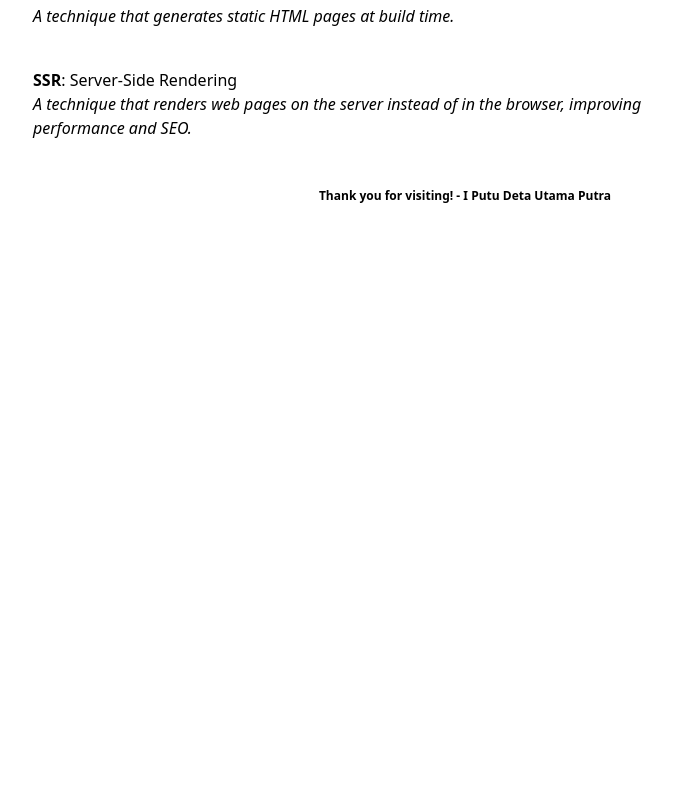
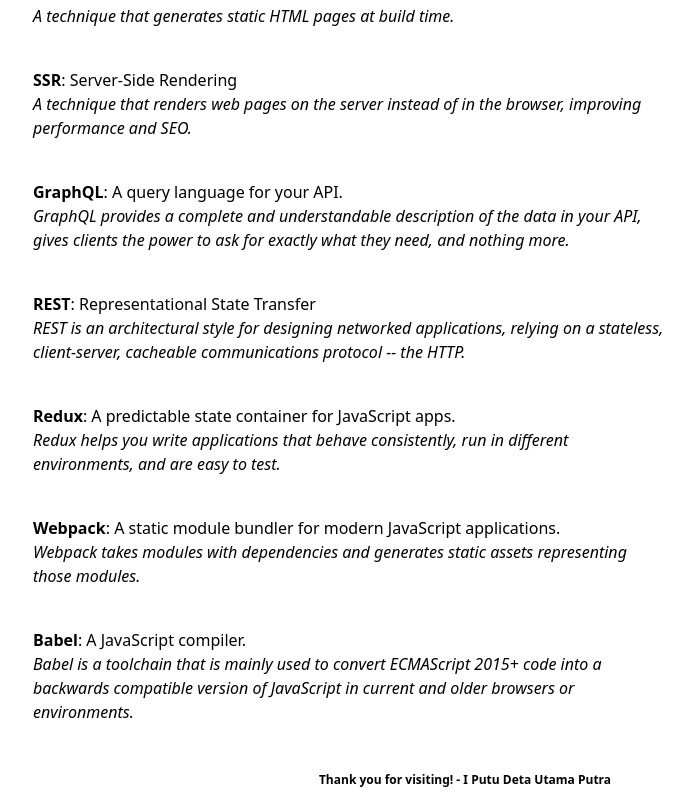
Before and after one commit to detautama/detautama.github.io, a Next.js app: page /glossary in a window 1280 px wide. Shown: the part 2054-2850 px from the top of the page, without its empty margins (175-868 px from the left). Before the commit the page ends 2266 px from the top, so only its background shows below. Built offline with nearby package versions, Linux system fonts and the light colour scheme.

Commit message:
Add definitions for GraphQL, REST, Redux, Webpack, and Babel to glossary page

```diff
--- a/app/glossary/page.tsx
+++ b/app/glossary/page.tsx
@@ -175,6 +175,56 @@ export default async function Page() {
           browser, improving performance and SEO.
         </em>
       </p>
+      <div className="mb-10" />
+      <p>
+        <strong>GraphQL</strong>: A query language for your API.
+        <br />
+        <em>
+          GraphQL provides a complete and understandable description of the data
+          in your API, gives clients the power to ask for exactly what they
+          need, and nothing more.
+        </em>
+      </p>
+      <div className="mb-10" />
+      <p>
+        <strong>REST</strong>: Representational State Transfer
+        <br />
+        <em>
+          REST is an architectural style for designing networked applications,
+          relying on a stateless, client-server, cacheable communications
+          protocol -- the HTTP.
+        </em>
+      </p>
+      <div className="mb-10" />
+      <p>
+        <strong>Redux</strong>: A predictable state container for JavaScript
+        apps.
+        <br />
+        <em>
+          Redux helps you write applications that behave consistently, run in
+          different environments, and are easy to test.
+        </em>
+      </p>
+      <div className="mb-10" />
+      <p>
+        <strong>Webpack</strong>: A static module bundler for modern JavaScript
+        applications.
+        <br />
+        <em>
+          Webpack takes modules with dependencies and generates static assets
+          representing those modules.
+        </em>
+      </p>
+      <div className="mb-10" />
+      <p>
+        <strong>Babel</strong>: A JavaScript compiler.
+        <br />
+        <em>
+          Babel is a toolchain that is mainly used to convert ECMAScript 2015+
+          code into a backwards compatible version of JavaScript in current and
+          older browsers or environments.
+        </em>
+      </p>
     </div>
   );
 }
```
